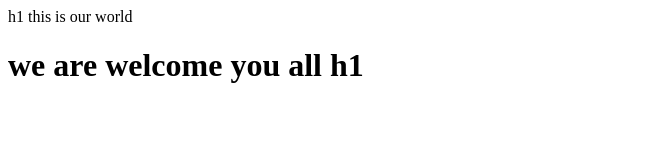
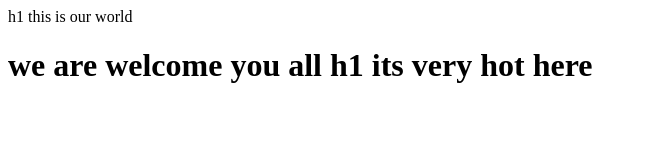
Before and after one commit to manilagrg/hello-world-, a plain HTML site: page index.html in a window 1280 px wide. Shown: the whole page, without its empty margins (0-647 px from the left). Drawn offline with Linux system fonts and the light colour scheme.

Commit message:
change into h1

```diff
--- a/index.html
+++ b/index.html
@@ -10,6 +10,7 @@
     h1 this is our world
     <h1 >
         we are welcome you all h1
+        its very hot here
     </h1>
 </body>
 </html>
```
